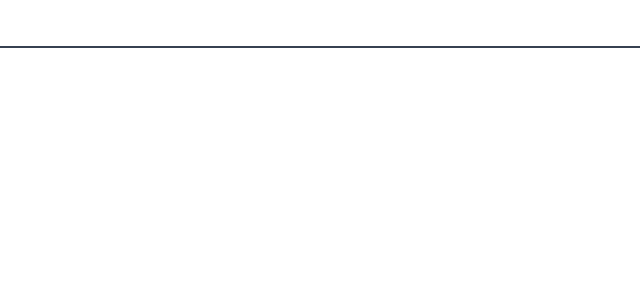
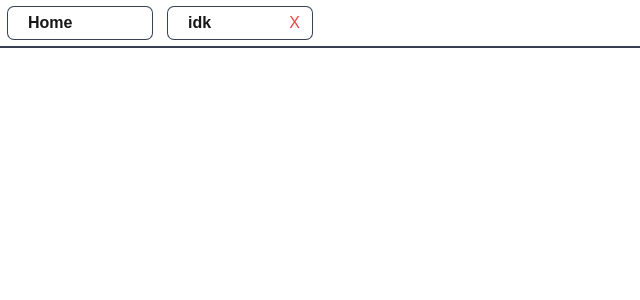
Before and after one commit to tunafysh/tunafysh, a Next.js app: page / in a window 1280 px wide. Shown: the top 300 px of the page, without its empty margins (0-640 px from the left). Built offline with nearby package versions, Linux system fonts and the light colour scheme.

Commit message:
updated to nextjs15 and some backend rework

```diff
--- a/app/page.tsx
+++ b/app/page.tsx
@@ -1,45 +1,29 @@
 "use client";
 import Main from "@/components/screens/main";
-import TabBar, {Tab} from "@/components/tabbar";
-import { ReactNode, useEffect, useState } from "react";
-interface Page {
-  title: string;
-  status: 'closed' | 'open' | 'indestructible';
-  icon: ReactNode;
-  screen: ReactNode;
-}
+import TabBar from "@/components/tabbar";
+import { useState } from "react";
+import { PageProps } from "@/components/defs";
 
 export default function Home() {
-  const [pages, setPages] = useState<Page[]>([]);
-  const addPage = (page: Page) => {
-    setPages((prevPages) => [...prevPages, page]);
-  };
+  const [, setCurrentPage] = useState(0);
 
-  useEffect(() => {
-    if(pages.length < 0){
-
-      addPage({
-        title: 'Home',
-        status: 'indestructible',
-        icon: <svg width={50} height={50}><path d="M9.293 12.95l.707.707L15.657 8l-1.414-1.414L10 10.828 5.757 6.586 4.343 8z"/></svg>,
-      screen: <Main />,
-    })
-    addPage({
-      title: 'idk',
-      status: 'open',
-      icon: <svg width={50} height={50}><path d="M9.293 12.95l.707.707L15.657 8l-1.414-1.414L10 10.828 5.757 6.586 4.343 8z"/></svg>,
+  const [pages, setPages] = useState<PageProps[]>([{
+    title: 'Home',
+    status: 'indestructible',
     screen: <Main />,
-  })
-  }
-  },[])
+  },{
+    title: 'idk',
+    status: 'open',
+    screen: <Main />,
+  },{
+    title: 'idk but diff',
+    status: 'closed',
+    screen: <Main />,
+  }]);
 
   return (
     <>
-      <TabBar>
-        {pages.map((page) => (
-          <Tab title={page.title} icon={page.icon} status={page.status} key={page.title} />
-        ))}
-      </TabBar>
+      <TabBar pages={pages} setPages={setPages} setCurrentPage={setCurrentPage} />
     </>
   );
 }
--- a/components/defs.ts
+++ b/components/defs.ts
@@ -1,6 +1,15 @@
-export const windowStates = {
-    closed: 0,
-    minimized: 1,
-    maximized: 2,
-    normal: 3
-}
+import { Dispatch, ReactNode, SetStateAction } from "react"
+
+export interface PageProps {
+    title: string;
+    status: 'closed' | 'open' | 'indestructible';
+    screen: ReactNode;
+  }
+
+  export interface TabProps {
+    title: string;
+    status: 'closed' | 'open' | 'indestructible';
+    onClick: () => void;
+    setPages: Dispatch<SetStateAction<PageProps[]>>;
+    currentPage: number;
+  }
--- /dev/null
+++ b/components/pageactions.ts
@@ -0,0 +1,10 @@
+import { Dispatch, SetStateAction } from "react";
+import { PageProps } from "./defs";
+
+export const addPage = (setPages: Dispatch<SetStateAction<PageProps[]>>, page: PageProps) => {
+    setPages((prevPages) => [...prevPages, page]);
+  };
+
+export const removePage = (setPages: Dispatch<SetStateAction<PageProps[]>>, index: number) => {
+    setPages((prevPages) => prevPages.filter((_, i) => i !== index));
+  }
--- a/components/tabbar.tsx
+++ b/components/tabbar.tsx
@@ -1,39 +1,43 @@
+"use client"
 import { motion } from "motion/react";
-import { Children, ReactNode } from "react";
+import { TabProps, PageProps } from "@/components/defs";
+import { Dispatch, SetStateAction } from "react";
+import { removePage } from "./pageactions";
 
-export function Tab({ title, icon, status }: {title: string, icon: ReactNode, status: 'closed' | 'open' | 'indestructible'}) {
+export function Tab({ title, status, onClick, setPages, currentPage }: TabProps) {
+    if(status == 'closed'){
+        return(<></>)
+    }
+    else{
     return (
-      <div className="w-36 h-8 rounded-md ring-1 ring-gray-700 cursor-pointer flex flex-row">
-        <div className="w-8 h-8 ">
-        {icon}
+
+            <div onClick={onClick} className="w-36 h-8 rounded-md ring-1 ring-gray-700 cursor-pointer flex flex-row items-center pl-5 pr-3 justify-between">
+            <h1 className="h-fit font-bold">{title}</h1>
+        {status == 'open'? <div className="select-none flex items-center justify-centerw-8 h-8 text-red-500" onClick={() => {
+            removePage(setPages, currentPage)
+            console.log("click")
+            }}>X</div>: <></>}
         </div>
-        <h1>{title}</h1>
-        {status == 'open'? <div className="w-8 h-8 bg-red-500">X</div>: <></>}
-      </div>
-    );
-}
-
-interface TabBarProps {
-    children: ReactNode;
+    )}
 }
 
 const tabVariants = {
     "hidden": {
-        top: -48,
+        transform: "translateY(-100%)",
     },
     "visible": {
-        top: 0,
+        transform: "translateY(0%)",
     }
 }
 
-export default function TabBar({ children }: TabBarProps) {
-    const tabCount = Children.count(children);
-    console.log(tabCount);
+export default function TabBar({ pages, currentPage, setCurrentPage, setPages }: {pages: PageProps[], currentPage: number, setCurrentPage: Dispatch<SetStateAction<number>>, setPages: Dispatch<SetStateAction<PageProps[]>>}) {
     return (
-        <motion.div variants={tabVariants} initial="hidden" animate="visible" className={`w-full h-12 border-b-2 border-gray-700 flex items-center px-2`}>
-            {tabCount === 1 ? <></> : (
-                <div className="flex space-x-2">
-                    {children}
+        <motion.div variants={tabVariants} initial="hidden" animate={pages.length === 1 ? "hidden" : "visible"} className={`w-full h-12 border-b-2 border-gray-700 flex items-center px-2`} transition={{delay: 0.5}}>
+            {pages.length === 1 ? <></> : (
+                <div className="flex space-x-2 gap-2">
+                    {pages.map((page) => (
+                        <Tab key={page.title} currentPage={currentPage} setPages={setPages} title={page.title} status={page.status} onClick={() => setCurrentPage(pages.indexOf(page))} />
+                    ))}
                 </div>
             )}
         </motion.div>
```
Also changed, not shown: package.json (+6 -4 lines), 1 other file (tests, documents, lock files or other folders).
